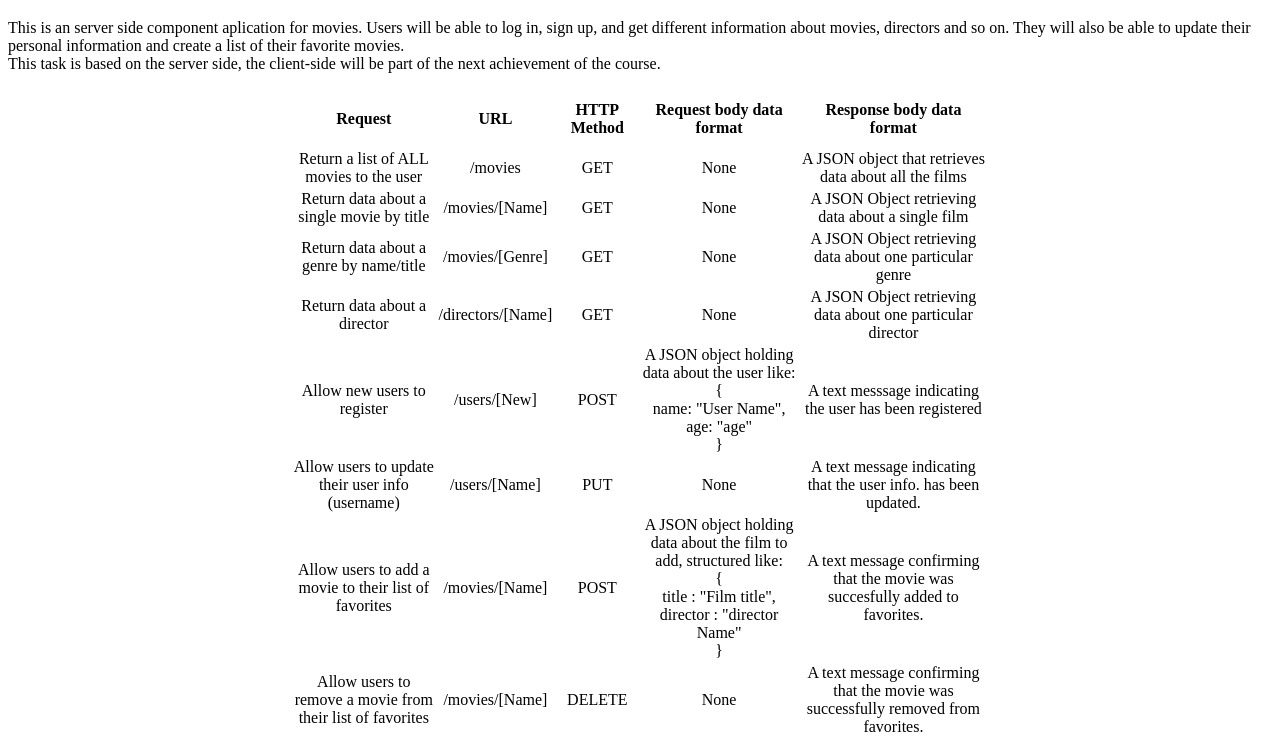
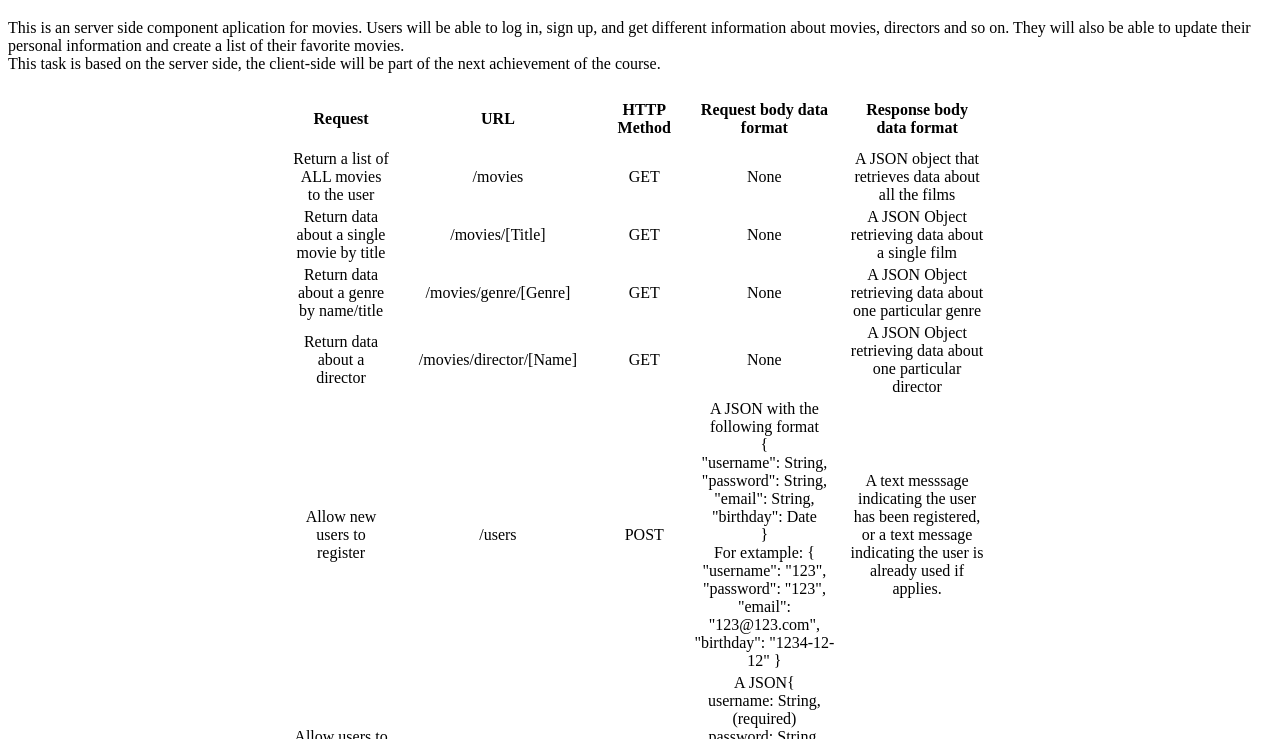
Before and after one commit to eloycotoalfonso/movie_api, a website: page public/documentation.html in a window 1280 px wide. Shown: the part 61-800 px from the top of the page. Drawn offline with Linux system fonts and the light colour scheme.

Commit message:
Updated, corrected and completed the documentation

```diff
--- a/public/documentation.html
+++ b/public/documentation.html
@@ -36,52 +36,79 @@
               </tr>
               <tr>
                 <td>Return data about a single movie by title</td>
-                <td>/movies/[Name]</td>
+                <td>/movies/[Title]</td>
                 <td>GET</td>
                 <td>None</td>
                 <td>A JSON Object retrieving data about a single film</td>
               </tr>
               <tr>
                 <td>Return data about a genre by name/title</td>
-                <td>/movies/[Genre]</td>
+                <td>/movies/genre/[Genre]</td>
                 <td>GET</td>
                 <td>None</td>
                 <td>A JSON Object retrieving data about one particular genre</td>
               </tr>
               <tr>
                 <td>Return data about a director</td>
-                <td>/directors/[Name]</td>
+                <td>/movies/director/[Name]</td>
                 <td>GET</td>
                 <td>None</td>
                 <td>A JSON Object retrieving data about one particular director</td>
               </tr>
               <tr>
                 <td>Allow new users to register</td>
-                <td>/users/[New]</td>
+                <td>/users</td>
                 <td>POST</td>
-                <td>A JSON object holding data about the user like: {<br> name: "User Name",<br> age: "age"<br>}</brZ></td>
-                <td>A text messsage indicating the user has been registered</td>
+                <td> A JSON with the following format <br>{<br>
+                  "username": String,<br>
+                  "password": String,<br>
+                  "email": String,<br>
+                  "birthday": Date<br>
+                  }<br>
+                  For extample:
+                  {
+                    "username": "123",
+                    "password": "123",
+                    "email": "123@123.com",
+                    "birthday": "1234-12-12"
+                }
+                </td>
+                <td>A text messsage indicating the user has been registered, or a text message indicating the user is already used if applies.</td>
               </tr>
               <tr>
                 <td>Allow users to update their user info (username)</td>
                 <td>/users/[Name]</td>
                 <td>PUT</td>
-                <td>None</td>
-                <td>A text message indicating that the user info. has been updated.</td>
+                <td>A JSON{<br>
+                  username: String,
+                  (required)<br>
+                  password: String,
+                  (required)<br>
+                  email: String,
+                  (required)<br>
+                  }
+                  For example:
+                  {
+                    "username": "12345",
+                    "password": "12345",
+                    "email": "11111"
+                }
+                </td>
+                <td>A JSON with the updated information of the user</td>
               </tr>
               <tr>
                 <td>Allow users to add a movie to their list of favorites</td>
-                <td>/movies/[Name]</td>
+                <td>/users/[name]/movies/[movieID]</td>
                 <td>POST</td>
-                <td>A JSON object holding data about the film to add, structured like:<br>{<br>title : "Film title",<br>director : "director Name"<br>}</td>
-                <td>A text message confirming that the movie was succesfully added to favorites.</td>
+                <td>None</td>
+                <td>A JSON with the updated information of the user</td>
               </tr>
               <tr>
                 <td>Allow users to remove a movie from their list of favorites</td>
-                <td>/movies/[Name]</td>
+                <td>/users/[name]/movies/[movieID]</td>
                 <td>DELETE</td>
                 <td>None</td>
-                <td>A text message confirming that the movie was successfully removed from favorites.</td>
+                <td>A text message indicating that the movie was not found in the user's favorites, or a JSON wih the updated information of the user.</td>
               </tr>
               <tr>
                 <td>Allow existing users to deregister</td>
```
